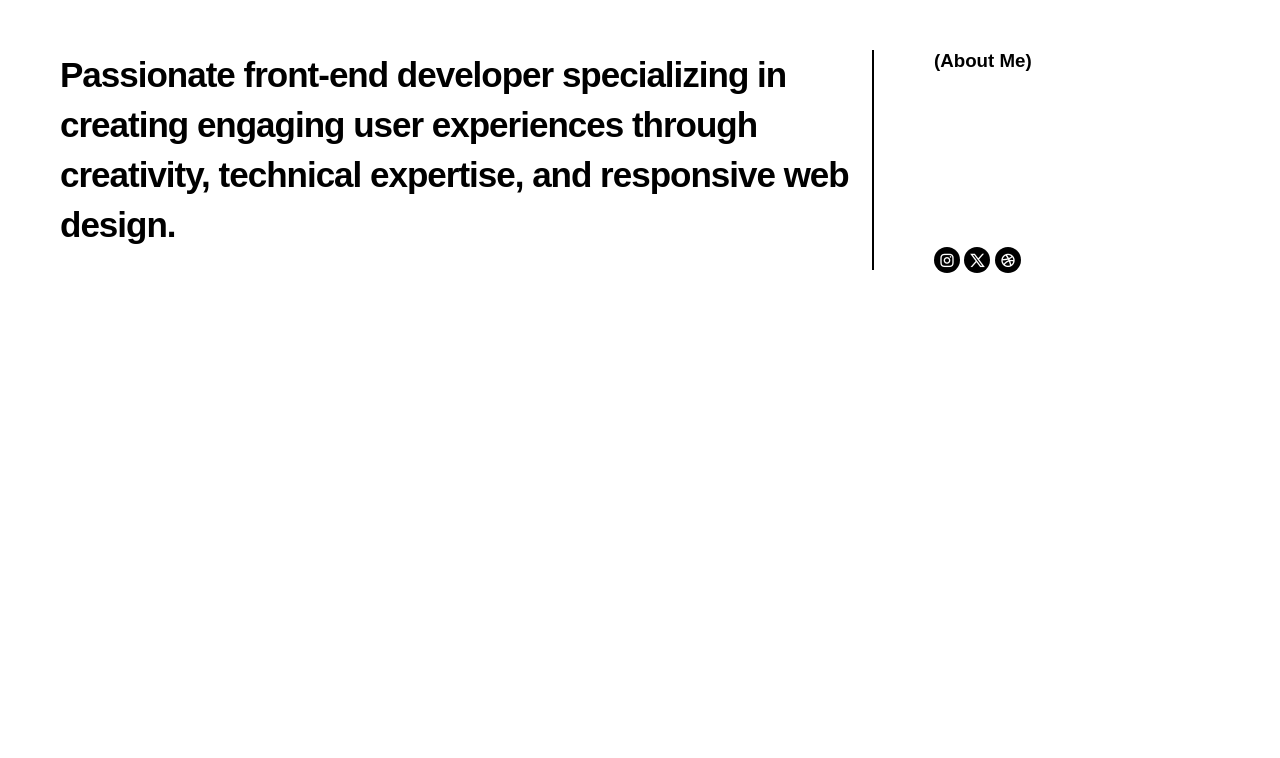
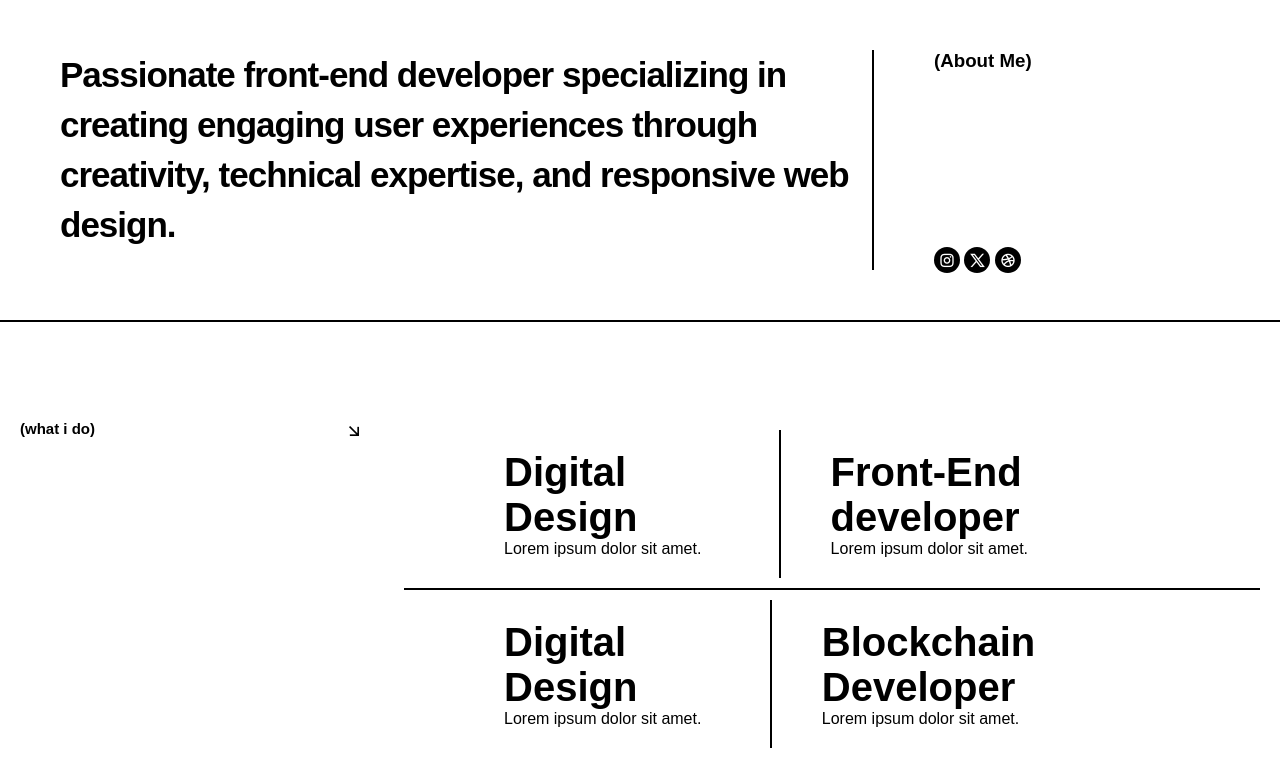
Before and after one commit to keeran11/web-development, a plain HTML site: page index.html in a window 1280 px wide. Shown: the part 960-1718 px from the top of the page. Before the commit the page ends 1280 px from the top, so only its background shows below. Drawn offline with nearby package versions, Linux system fonts and the light colour scheme.

Commit message:
this is my second project

```diff
--- a/index.html
+++ b/index.html
@@ -35,6 +35,35 @@
                     </div>
                 </div>
             </div>
+            <div id="work">
+                <div id="work1">
+                    <h3>(what i do) </h3>
+                    <i class="ri-arrow-right-down-line"></i>
+
+                </div>
+                <div id="work2">
+                    <div class="work2-part1">
+                        <div class="elem">
+                            <h3>Digital Design</h3>
+                            <p>Lorem ipsum dolor sit amet.</p>
+                        </div>
+                        <div class="elem1">
+                            <h3>Front-End developer</h3>
+                            <p>Lorem ipsum dolor sit amet.</p>
+                        </div>
+                    </div>
+                    <div class="work2-part2">
+                        <div class="elem">
+                            <h3>Digital Design</h3>
+                            <p>Lorem ipsum dolor sit amet.</p>
+                        </div>
+                        <div class="elem1">
+                            <h3>Blockchain Developer</h3>
+                            <p>Lorem ipsum dolor sit amet.</p>
+                        </div>
+                    </div>
+                </div>
+            </div>
     </div>
 </body>
 </html>
--- a/style.css
+++ b/style.css
@@ -62,6 +62,7 @@ html,body{
     width: 100%;
     background-image:url(static/kiran.jpeg);
     background-size: cover ;
+
 }
 #about{
     height: 40%;
@@ -92,12 +93,79 @@ html,body{
     justify-content: space-between;
 
 }
-#icons{
-    /*  background-color: brown; */
-}
+/* #icons{
+    /*  background-color: brown;
+} */
 #icons i{
     background-color: black;
     color: white;
     padding: 5px;
     border-radius: 50px;
 }
+#work{
+    width: 100%;
+    height: 45%;
+    /* background-color: antiquewhite; */
+    border-top: 2px solid black;
+    display: flex;
+    justify-content: space-between;
+    align-items: center;
+}
+#work1{
+    width: 30%;
+    height: 45%;
+    /* background-color: antiquewhite; */
+    display: flex;
+    justify-content: space-between;
+    /* align-items: center; */
+    padding: 0 20px;
+}
+#work1 h3{
+    font-size: 15px;
+    font-weight: 600;
+}
+
+#work1 i{
+    font-size: 20px;
+}
+#work2{
+    width: 70%;
+    height: 45%;
+    /* background-color: blue; */
+    padding: 0 20px;
+}
+.work2-part1{
+    /* background-color: red; */
+    display: flex;
+    align-items: center;
+    justify-content: space-between;
+    padding: 10px 50px;
+    border-bottom: 2px solid black;
+    /* border-left: 2px solid black; */
+
+}
+
+.elem{
+    border-right: 2px solid black;
+    padding: 20px 50px;
+
+}
+.elem h3{
+    font-size: 40px;
+}
+.elem1{
+    padding: 20px 50px;
+}
+.elem1 h3{
+    font-size: 40px;
+}
+
+
+.work2-part2{
+    /* background-color: red; */
+    display: flex;
+    align-items: center;
+    justify-content: space-between;
+    padding: 10px 50px;
+    /* border-bottom: 2px solid black; */
+}
```
Also changed, not shown: project demo/project2-1.png (added), project demo/project2-2.png (added).
